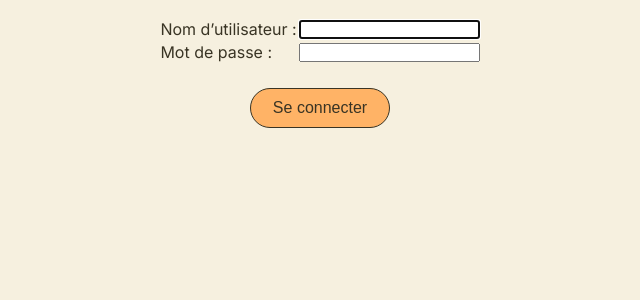
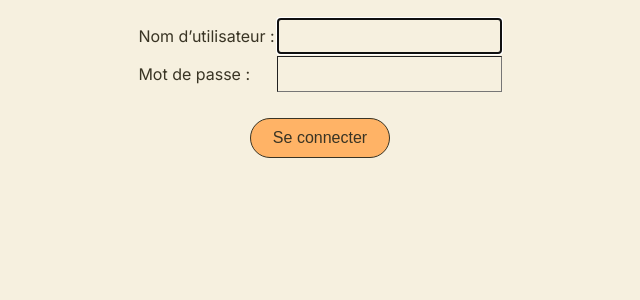
Before and after one commit to KDerec/Motus, a Django app: page /login/ in a window 1280 px wide. Shown: the part 104-404 px from the top of the page, without its empty margins (320-960 px from the left). Run offline with Django 5.2, Linux system fonts and the light colour scheme.

Commit message:
💄 Change input style

```diff
--- a/static/css/styles.css
+++ b/static/css/styles.css
@@ -33,6 +33,13 @@ main {
     gap: 1rem;
 }
 
+input {
+    background-color: transparent;
+    border-width: 1px;
+    font-size: 1rem;
+    padding: 0.5rem;
+}
+
 #header {
     display: flex;
     align-items: center;
@@ -56,6 +63,12 @@ main {
     flex-direction: column;
 }
 
+#difficulty-select {
+    background: var(--color2);
+    font-size: 1rem;
+    padding: 0.5rem;
+    text-align: center;
+}
 
 .buttons {
     font-size: 1rem;
```
